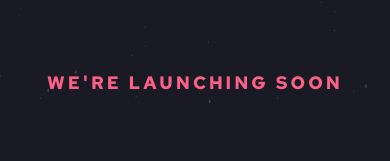
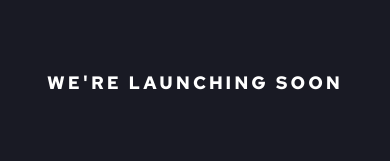
Before and after one commit to Guga-Kobakhidze/Frontend-Mentor-Launch-countdown-timer, a plain HTML site: page index.html in a window 390 px wide. Shown: the part 197-358 px from the top of the page. Drawn offline with nearby package versions, Linux system fonts and the light colour scheme.

Commit message:
Add last changes

```diff
--- a/assets/style.css
+++ b/assets/style.css
@@ -114,6 +114,7 @@ body {
 /* content */
 
 .main_title {
+  color: var(--White);
   font-size: 18px;
   letter-spacing: 3px;
   text-transform: uppercase;
@@ -230,10 +231,4 @@ body {
     width: 8px;
     height: 8px;
   }
-  .bg_hills {
-    height: 200px;
-  }
-  .bg_stars {
-    height: 300px;
-  }
 }
```
